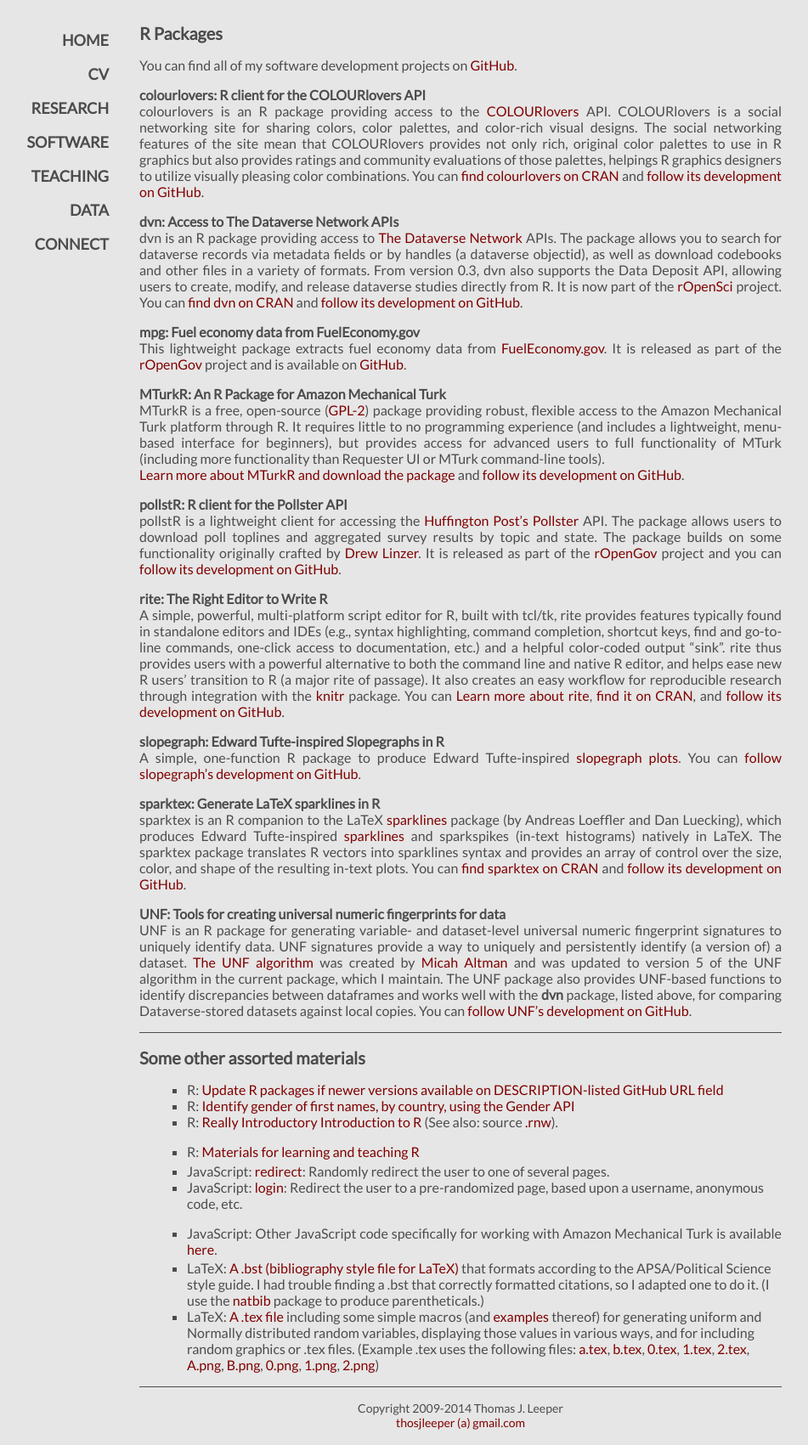
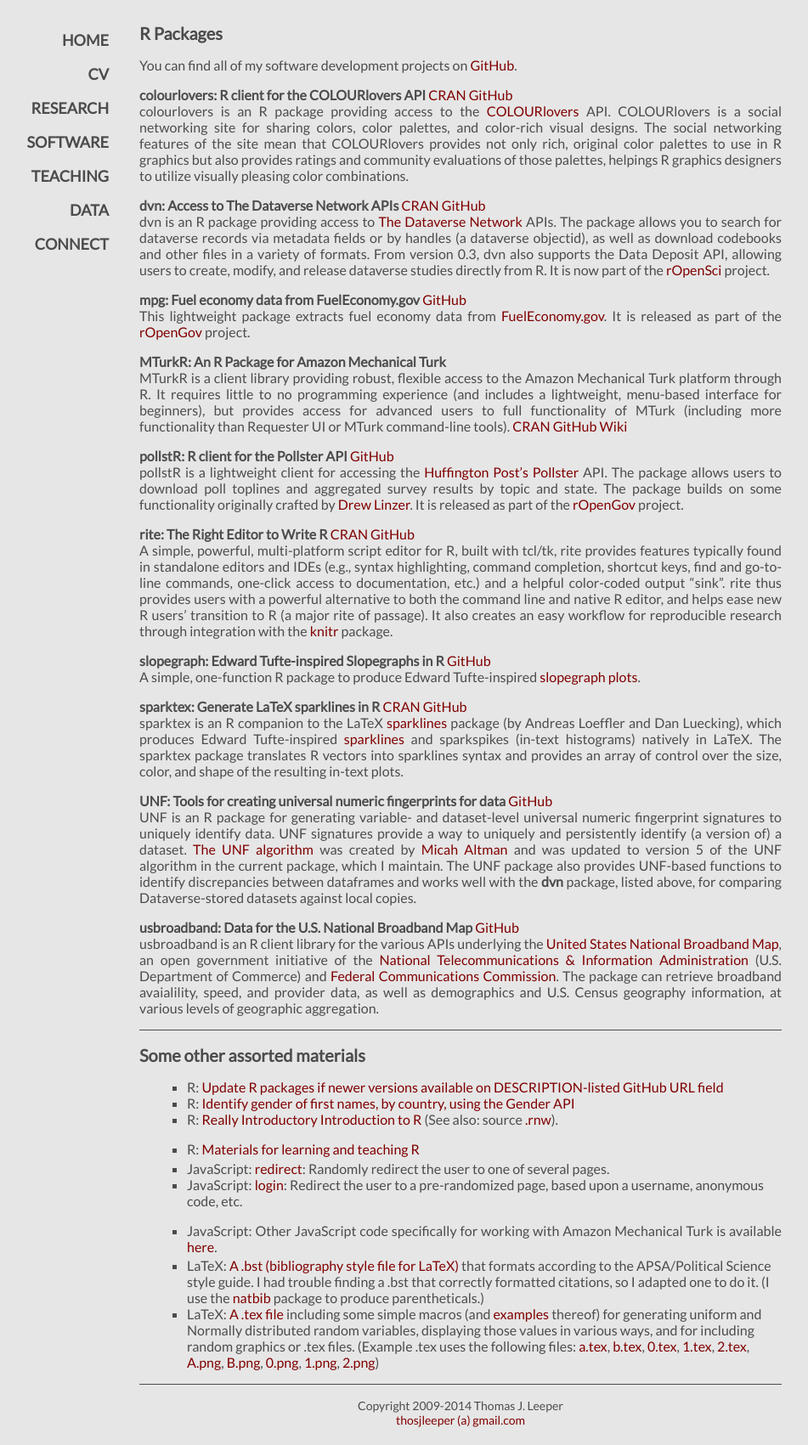
Before and after one commit to leeper/leeper.github.io, a Jekyll site: the page built from software.md, in a window 1280 px wide. Shown: the whole page at 85% size, without its empty margins (98-1049 px from the left). Built offline with Jekyll 4.4.1, drawn with Linux system fonts in a browser that asks for light colours.

Commit message:
update software listings

```diff
--- a/software.md
+++ b/software.md
@@ -7,39 +7,45 @@
 
 You can find all of my software development projects on [GitHub](http://github.com/leeper).
 
-**colourlovers: R client for the COLOURlovers API**<br/>
-colourlovers is an R package providing access to the [COLOURlovers](http://www.colourlovers.com/) API. COLOURlovers is a social networking site for sharing colors, color palettes, and color-rich visual designs. The social networking features of the site mean that COLOURlovers provides not only rich, original color palettes to use in R graphics but also provides ratings and community evaluations of those palettes, helpings R graphics designers to utilize visually pleasing color combinations. You can [find colourlovers on CRAN](http://cran.r-project.org/web/packages/colourlovers/index.html) and [follow its development on GitHub](https://github.com/leeper/colourlovers).
-
-**dvn: Access to The Dataverse Network APIs**<br/>
-dvn is an R package providing access to [The Dataverse Network](http://thedata.org) APIs. The package allows you to search for dataverse records via metadata fields or by handles (a dataverse objectid), as well as download codebooks and other files in a variety of formats. From version 0.3, dvn also supports the Data Deposit API, allowing users to create, modify, and release dataverse studies directly from R. It is now part of the [rOpenSci](http://ropensci.org/) project. You can [find dvn on CRAN](http://cran.r-project.org/web/packages/dvn/index.html) and [follow its development on GitHub](https://github.com/rOpenSci/dvn).
+**colourlovers: R client for the COLOURlovers API** [CRAN](http://cran.r-project.org/web/packages/colourlovers/index.html) [GitHub](https://github.com/leeper/colourlovers)<br/>
+colourlovers is an R package providing access to the [COLOURlovers](http://www.colourlovers.com/) API. COLOURlovers is a social networking site for sharing colors, color palettes, and color-rich visual designs. The social networking features of the site mean that COLOURlovers provides not only rich, original color palettes to use in R graphics but also provides ratings and community evaluations of those palettes, helpings R graphics designers to utilize visually pleasing color combinations.
 
 
-**mpg: Fuel economy data from FuelEconomy.gov**<br/>
-This lightweight package extracts fuel economy data from [FuelEconomy.gov](FuelEconomy.gov). It is released as part of the [rOpenGov](http://ropengov.github.io/) project and is available on [GitHub](https://github.com/rOpenGov/mpg).
+**dvn: Access to The Dataverse Network APIs** [CRAN](http://cran.r-project.org/web/packages/dvn/index.html) [GitHub](https://github.com/rOpenSci/dvn)<br/>
+dvn is an R package providing access to [The Dataverse Network](http://thedata.org) APIs. The package allows you to search for dataverse records via metadata fields or by handles (a dataverse objectid), as well as download codebooks and other files in a variety of formats. From version 0.3, dvn also supports the Data Deposit API, allowing users to create, modify, and release dataverse studies directly from R. It is now part of the [rOpenSci](http://ropensci.org/) project.
+
+
+**mpg: Fuel economy data from FuelEconomy.gov** [GitHub](https://github.com/rOpenGov/mpg)<br/>
+This lightweight package extracts fuel economy data from [FuelEconomy.gov](FuelEconomy.gov). It is released as part of the [rOpenGov](http://ropengov.github.io/) project.
 
 
 **MTurkR: An R Package for Amazon Mechanical Turk**<br/>
-MTurkR is a free, open-source ([GPL-2](http://www.gnu.org/licenses/gpl-2.0.html)) package providing robust, flexible access to the Amazon Mechanical Turk platform through R. It requires little to no programming experience (and includes a lightweight, menu-based interface for beginners), but provides access for advanced users to full functionality of MTurk (including more functionality than Requester UI or MTurk command-line tools).<br/>[Learn more about MTurkR and download the package](http://leeper.github.io/MTurkR) and [follow its development on GitHub](https://github.com/leeper/MTurkR).
+MTurkR is a client library providing robust, flexible access to the Amazon Mechanical Turk platform through R. It requires little to no programming experience (and includes a lightweight, menu-based interface for beginners), but provides access for advanced users to full functionality of MTurk (including more functionality than Requester UI or MTurk command-line tools).
+[CRAN](http://cran.r-project.org/web/packages/MTurkR/index.html) [GitHub](https://github.com/leeper/MTurkR) [Wiki](https://github.com/leeper/MTurkR/wiki)
 
 
-**pollstR: R client for the Pollster API**<br/>
-pollstR is a lightweight client for accessing the [Huffington Post's](http://www.huffingtonpost.com/) [Pollster](http://www.huffingtonpost.com/news/pollster/) API. The package allows users to download poll toplines and aggregated survey results by topic and state. The package builds on some functionality originally crafted by [Drew Linzer](http://votamatic.org/about-me/). It is released as part of the [rOpenGov](http://ropengov.github.io/) project and you can [follow its development on GitHub](https://github.com/rOpenGov/pollstR).
+**pollstR: R client for the Pollster API** [GitHub](https://github.com/rOpenGov/pollstR)<br/>
+pollstR is a lightweight client for accessing the [Huffington Post's](http://www.huffingtonpost.com/) [Pollster](http://www.huffingtonpost.com/news/pollster/) API. The package allows users to download poll toplines and aggregated survey results by topic and state. The package builds on some functionality originally crafted by [Drew Linzer](http://votamatic.org/about-me/). It is released as part of the [rOpenGov](http://ropengov.github.io/) project.
 
 
-**rite: The Right Editor to Write R**<br/>
-A simple, powerful, multi-platform script editor for R, built with tcl/tk, rite provides features typically found in standalone editors and IDEs (e.g., syntax highlighting, command completion, shortcut keys, find and go-to-line commands, one-click access to documentation, etc.) and a helpful color-coded output "sink". rite thus provides users with a powerful alternative to both the command line and native R editor, and helps ease new R users' transition to R (a major rite of passage). It also creates an easy workflow for reproducible research through integration with the [knitr](http://cran.r-project.org/web/packages/knitr/index.html) package. You can [Learn more about rite](http://leeper.github.io/rite), [find it on CRAN](http://cran.r-project.org/web/packages/rite/index.html), and [follow its development on GitHub](https://github.com/leeper/rite).
+**rite: The Right Editor to Write R** [CRAN](http://cran.r-project.org/web/packages/rite/index.html) [GitHub](https://github.com/leeper/rite)<br/>
+A simple, powerful, multi-platform script editor for R, built with tcl/tk, rite provides features typically found in standalone editors and IDEs (e.g., syntax highlighting, command completion, shortcut keys, find and go-to-line commands, one-click access to documentation, etc.) and a helpful color-coded output "sink". rite thus provides users with a powerful alternative to both the command line and native R editor, and helps ease new R users' transition to R (a major rite of passage). It also creates an easy workflow for reproducible research through integration with the [knitr](http://cran.r-project.org/web/packages/knitr/index.html) package.
 
 
-**slopegraph: Edward Tufte-inspired Slopegraphs in R**<br/>
-A simple, one-function R package to produce Edward Tufte-inspired [slopegraph plots](http://www.edwardtufte.com/bboard/q-and-a-fetch-msg?msg_id=0003nk). You can [follow slopegraph's development on GitHub](https://github.com/leeper/slopegraph).
+**slopegraph: Edward Tufte-inspired Slopegraphs in R** [GitHub](https://github.com/leeper/slopegraph)<br/>
+A simple, one-function R package to produce Edward Tufte-inspired [slopegraph plots](http://www.edwardtufte.com/bboard/q-and-a-fetch-msg?msg_id=0003nk).
 
 
-**sparktex: Generate LaTeX sparklines in R**<br/>
-sparktex is an R companion to the LaTeX [sparklines](http://www.ctan.org/pkg/sparklines) package (by Andreas Loeffler and Dan Luecking), which produces Edward Tufte-inspired [sparklines](http://en.wikipedia.org/wiki/Sparkline) and sparkspikes (in-text histograms) natively in LaTeX. The sparktex package translates R vectors into sparklines syntax and provides an array of control over the size, color, and shape of the resulting in-text plots. You can [find sparktex on CRAN](http://cran.r-project.org/web/packages/sparktex/index.html) and [follow its development on GitHub](https://github.com/leeper/sparktex).
+**sparktex: Generate LaTeX sparklines in R** [CRAN](http://cran.r-project.org/web/packages/sparktex/index.html) [GitHub](https://github.com/leeper/sparktex)<br/>
+sparktex is an R companion to the LaTeX [sparklines](http://www.ctan.org/pkg/sparklines) package (by Andreas Loeffler and Dan Luecking), which produces Edward Tufte-inspired [sparklines](http://en.wikipedia.org/wiki/Sparkline) and sparkspikes (in-text histograms) natively in LaTeX. The sparktex package translates R vectors into sparklines syntax and provides an array of control over the size, color, and shape of the resulting in-text plots.
 
 
-**UNF: Tools for creating universal numeric fingerprints for data**<br/>
-UNF is an R package for generating variable- and dataset-level universal numeric fingerprint signatures to uniquely identify data. UNF signatures provide a way to uniquely and persistently identify (a version of) a dataset. [The UNF algorithm](http://thedata.org/book/universal-numerical-fingerprint) was created by [Micah Altman](http://micahaltman.com/) and was updated to version 5 of the UNF algorithm in the current package, which I maintain. The UNF package also provides UNF-based functions to identify discrepancies between dataframes and works well with the **dvn** package, listed above, for comparing Dataverse-stored datasets against local copies. You can [follow UNF's development on GitHub](https://github.com/leeper/UNF).
+**UNF: Tools for creating universal numeric fingerprints for data** [GitHub](https://github.com/leeper/UNF)<br/>
+UNF is an R package for generating variable- and dataset-level universal numeric fingerprint signatures to uniquely identify data. UNF signatures provide a way to uniquely and persistently identify (a version of) a dataset. [The UNF algorithm](http://thedata.org/book/universal-numerical-fingerprint) was created by [Micah Altman](http://micahaltman.com/) and was updated to version 5 of the UNF algorithm in the current package, which I maintain. The UNF package also provides UNF-based functions to identify discrepancies between dataframes and works well with the **dvn** package, listed above, for comparing Dataverse-stored datasets against local copies.
+
+
+**usbroadband: Data for the U.S. National Broadband Map** [GitHub](https://github.com/rOpenGov/usbroadband)<br/>
+usbroadband is an R client library for the various APIs underlying the [United States National Broadband Map](http://www.broadbandmap.gov/), an open government initiative of the [National Telecommunications & Information Administration](http://www.ntia.doc.gov/) (U.S. Department of Commerce) and [Federal Communications Commission](http://www.fcc.gov/). The package can retrieve broadband avaialility, speed, and provider data, as well as demographics and U.S. Census geography information, at various levels of geographic aggregation.
 
 
 ---
```
Also changed, not shown: 1 other file.
